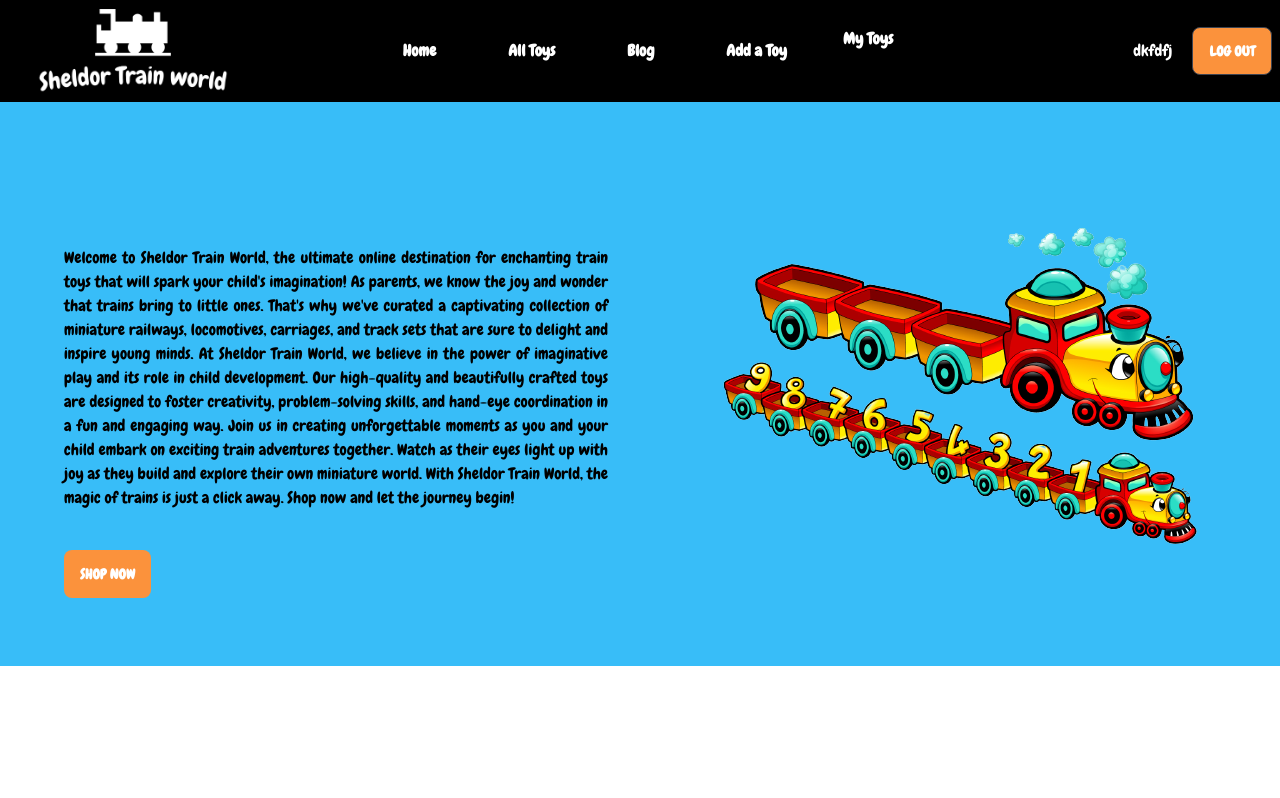
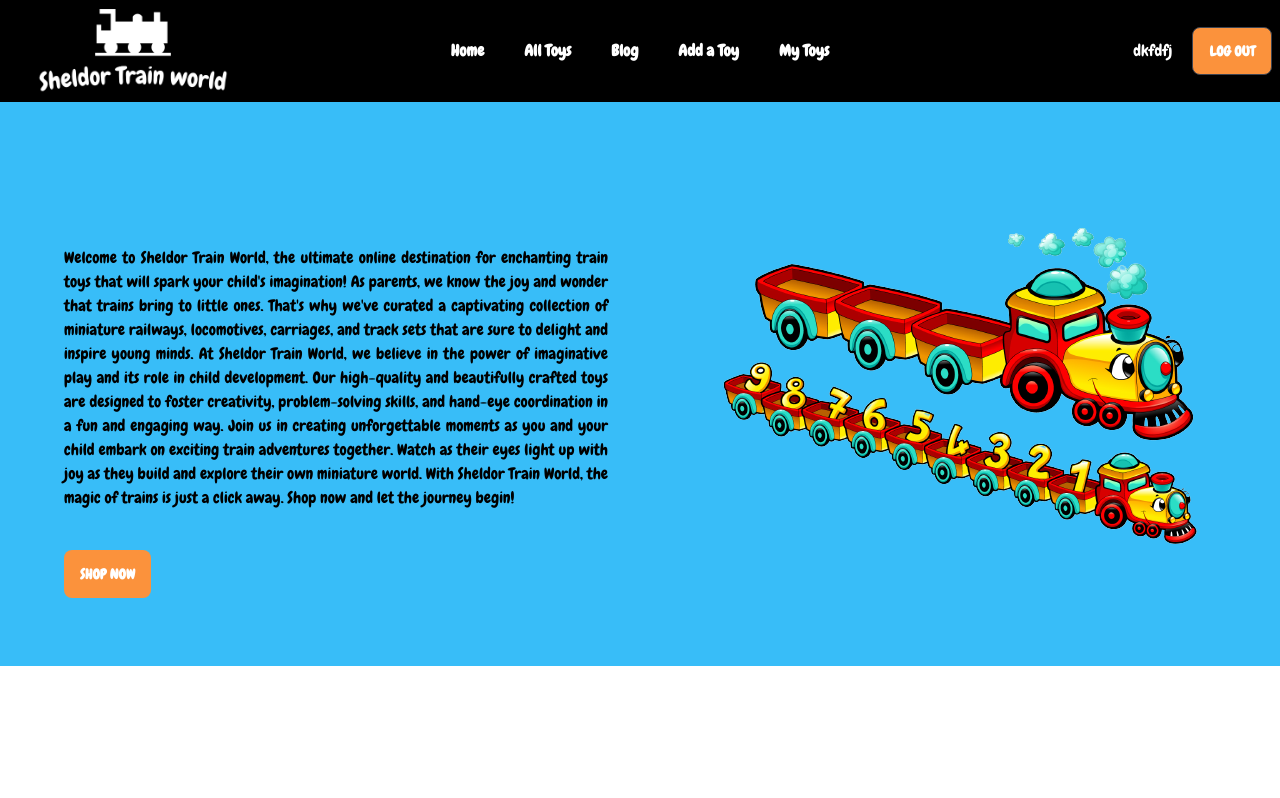
Before and after one commit to saleheen22/Sheldor-Train-World-Client, a React (Vite) app: page / in a window 1280 px wide. Shown: the top 798 px of the page. Built offline with nearby package versions, Linux system fonts and the light colour scheme; no server answers; sample sign-in values are in the browser's storage.

Commit message:
All Toy page's limited data is shown  in tabular form

```diff
--- a/src/components/Addtoy/Addtoy.jsx
+++ b/src/components/Addtoy/Addtoy.jsx
@@ -142,7 +142,7 @@ const Addtoy = () => {
 
 
                                 <div className="form-control mt-6">
-                                    <button className="btn bg-orange-400 border-none">Login</button>
+                                    <button className="btn bg-orange-400 border-none">ADD</button>
                                 </div>
                             </form>
                         </div>
--- a/src/components/Alltoys/Alltoys.jsx
+++ b/src/components/Alltoys/Alltoys.jsx
@@ -1,13 +1,81 @@
-import { useLoaderData } from 'react-router-dom';
+import { Link, useLoaderData } from 'react-router-dom';
 import './Alltoys.css'
 import { AuthContext } from '../provider/AuthProvider';
+import { useState } from 'react';
 
 const Alltoys = () => {
     const allToys = useLoaderData(AuthContext);
 
+
+
+    const [searchToy, setSearchToy] = useState(allToys);
+
+
+    const handleSearch = event => {
+        event.preventDefault();
+        const form = event.target;
+        const search = form.search.value;
+        console.log(search)
+        const updatedToy = allToys.filter(toy => toy.name == search);
+        setSearchToy(updatedToy);
+    }
+
     return (
-        <div>
-            <h2> {allToys.length}</h2>
+        <div className='w-name ms-16'>
+            <div className='mt-5'><h2>Search Toys by Name</h2></div>
+
+            <div className="form-control py-12">
+                <form onSubmit={handleSearch}>
+                    <div className="input-group">
+                        <input type="text"
+                            name='search'
+                            placeholder="Search…" className="input input-bordered" />
+                        <button className="btn btn-square bg-orange-400">
+                            <svg xmlns="http://www.w3.org/2000/svg" className="h-6  w-6" fill="none" viewBox="0 0 24 24" stroke="currentColor"><path strokeLinecap="round" strokeLinejoin="round" strokeWidth="2" d="M21 21l-6-6m2-5a7 7 0 11-14 0 7 7 0 0114 0z" /></svg>
+                        </button>
+                    </div>
+                </form>
+            </div>
+            <div className="overflow-x-auto">
+                <table className="table table-zebra w-full">
+                    {/* head */}
+                    <thead>
+                        <tr>
+                            <th>Seller</th>
+                            <th>Toy Name</th>
+                            <th>Sub-Category</th>
+                            <th>Price</th>
+                            <th>Available Quantity</th>
+                            <th>Details</th>
+                        </tr>
+                    </thead>
+                    <tbody>
+
+                        {searchToy.map(toy => (
+                            <>
+                                <tr>
+                                    <td>{toy?.seller_name}</td>
+                                    <td>{toy.name}</td>
+                                    <td>{toy.type}</td>
+                                    <td>${toy.price}</td>
+
+                                    <td>{toy.available_quantity}</td>
+
+                                    <Link to={`/toy/${toy._id}`}><td><button className='btn bg-orange-400 border-none'>View Details</button></td></Link>
+
+                                </tr>
+
+                            </>
+
+                        ))
+
+
+
+                        }
+
+                    </tbody>
+                </table>
+            </div>
         </div>
     );
 };
--- a/src/components/Common/Navbar/Navbar.jsx
+++ b/src/components/Common/Navbar/Navbar.jsx
@@ -54,20 +54,24 @@ const Navbar = () => {
                 </div>
                 <div className="navbar-center hidden lg:flex">
                     <ul className="menu menu-horizontal px-1 text-white">
-                        <li className='mx-5 font-bold'><Link to= '/'>
-                                Home
-                        </Link></li>
-                        <li className='mx-5  font-bold'><Link to = "/alltoys">All Toys</Link></li>
-                        <li className='mx-5 font-bold'><Link>
+
+
+                        <Link> <li className='mx-5 font-bold'>Home</li></Link>
+
+                        <Link to = "/alltoys"> <li className='mx-5  font-bold'>All Toys</li></Link>
+
+                         <Link><li className='mx-5 font-bold'>
                         Blog
-                        </Link></li>
+                        </li></Link>
+
+
                         {user && <>
 
-                            <li className='mx-5 font-bold'><Link to= "/addtoy">
-                            Add a Toy
-                            </Link></li>
+                            <Link to= "/addtoy">
+                            <li className='mx-5 font-bold'>Add a Toy</li>
+                            </Link>
 
-                        <li className='mx-5 font-bold'>My Toys</li>
+                       <Link> <li className='mx-5 font-bold'>My Toys</li></Link>
                         </>}
 
                     </ul>
```
